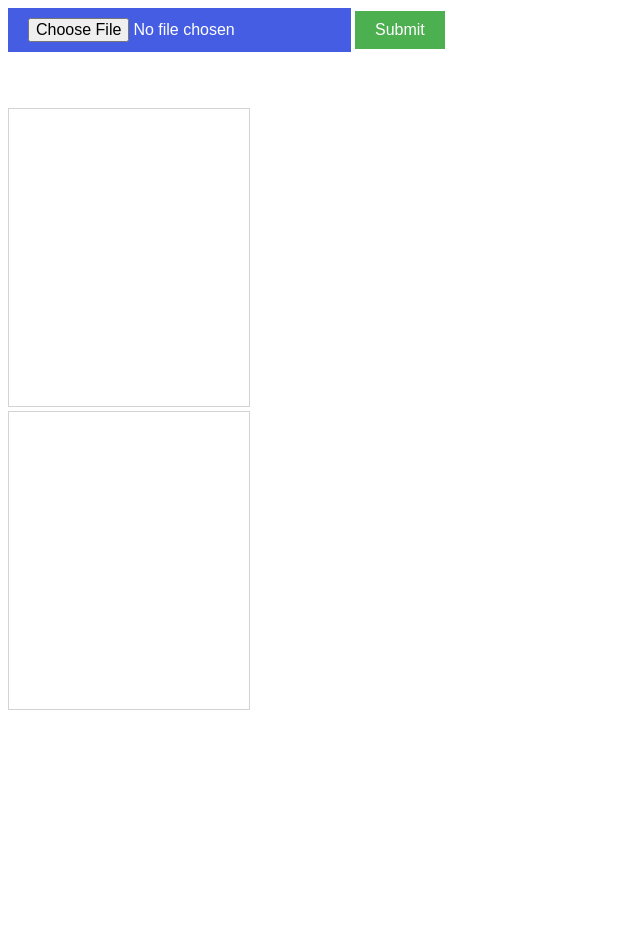
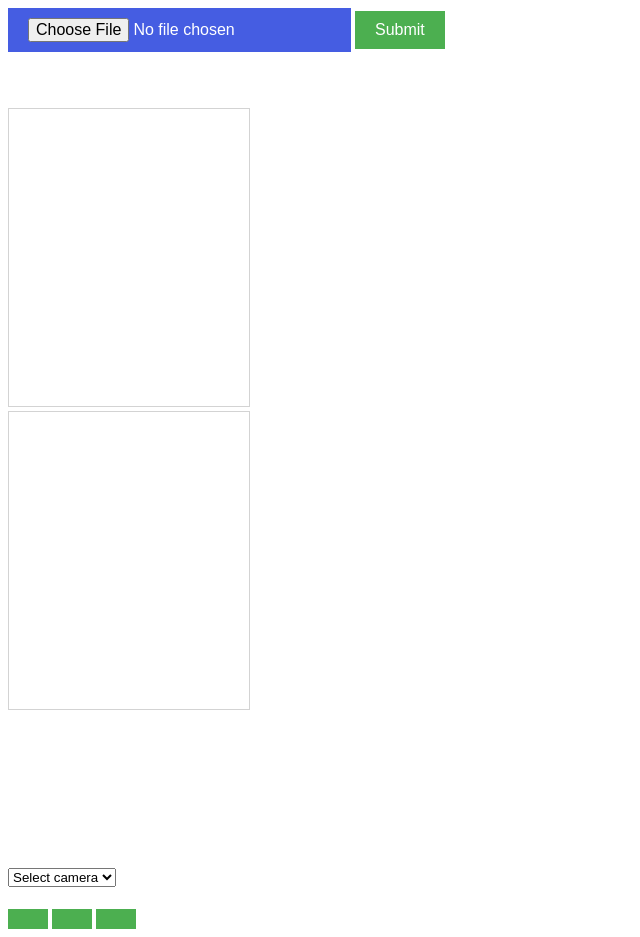
Before and after one commit to Shubham-9798/bankaks_screening, a plain HTML site: page index.html in a window 1280 px wide. Shown: the whole page, without its empty margins (0-640 px from the left). Before the commit the page ends 800 px from the top, so only its background shows below. Drawn offline with nearby package versions, Linux system fonts and the light colour scheme.

Commit message:
camera config

```diff
--- a/index.html
+++ b/index.html
@@ -20,6 +20,24 @@
     <canvas id="myCanvas2" width="240" height="297" style="border:1px solid #d3d3d3;"></canvas>
     <div id="img2"></div>
 
+    <div class="display-cover">
+        <video autoplay></video>
+        <canvas class="d-none"></canvas>
+
+        <div class="video-options">
+            <select name="" id="" class="custom-select">
+                <option value="">Select camera</option>
+            </select>
+        </div>
+
+        <img class="screenshot-image d-none" alt="">
+
+        <div class="controls">
+            <button class="btn btn-danger play" title="Play"><i data-feather="play-circle"></i></button>
+            <button class="btn btn-info pause d-none" title="Pause"><i data-feather="pause"></i></button>
+            <button class="btn btn-outline-success screenshot d-none" title="ScreenShot"><i data-feather="image"></i></button>
+        </div>
+
 
 </body>
 <script src="https://code.jquery.com/jquery-3.5.1.min.js" integrity="sha256-9/aliU8dGd2tb6OSsuzixeV4y/faTqgFtohetphbbj0=" crossorigin="anonymous"></script>
```
Also changed, not shown: cameraConfig.js (added).
